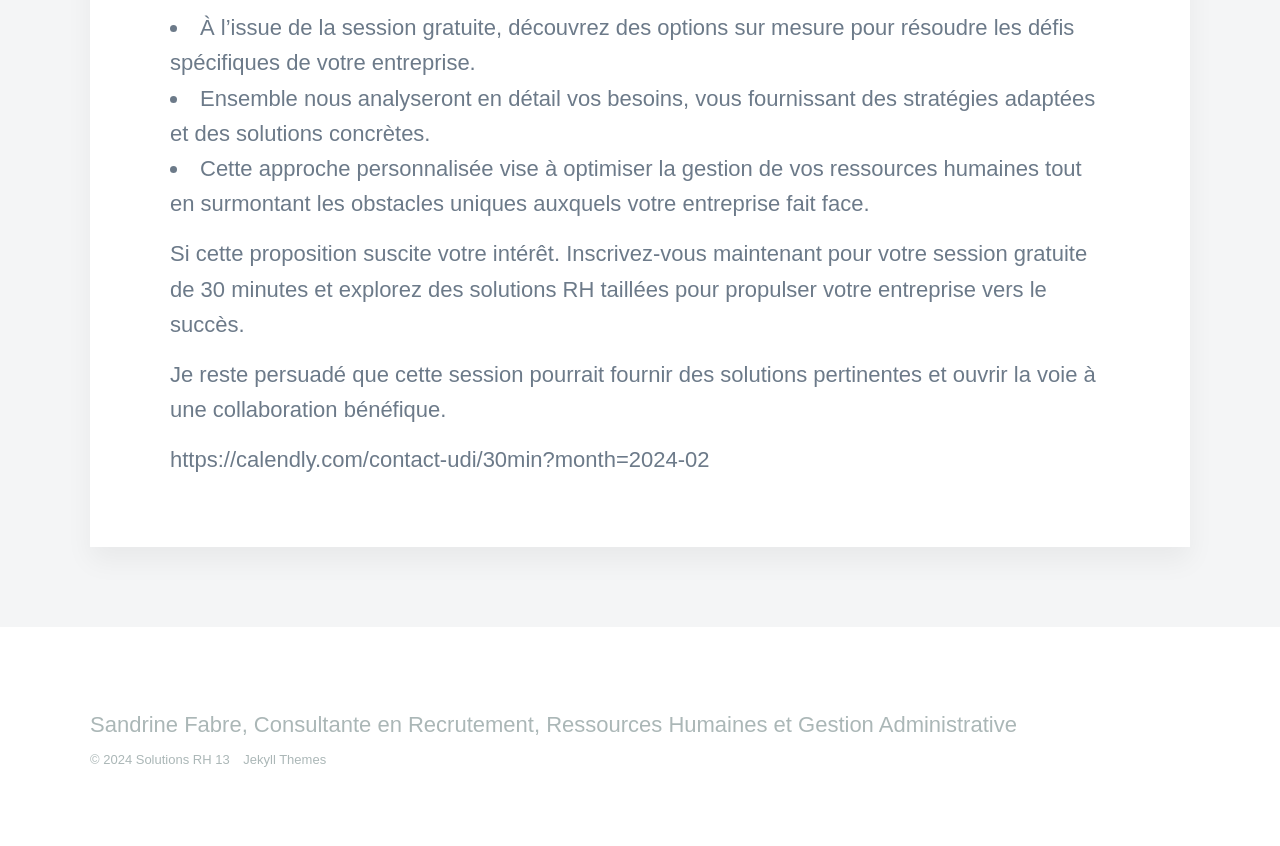
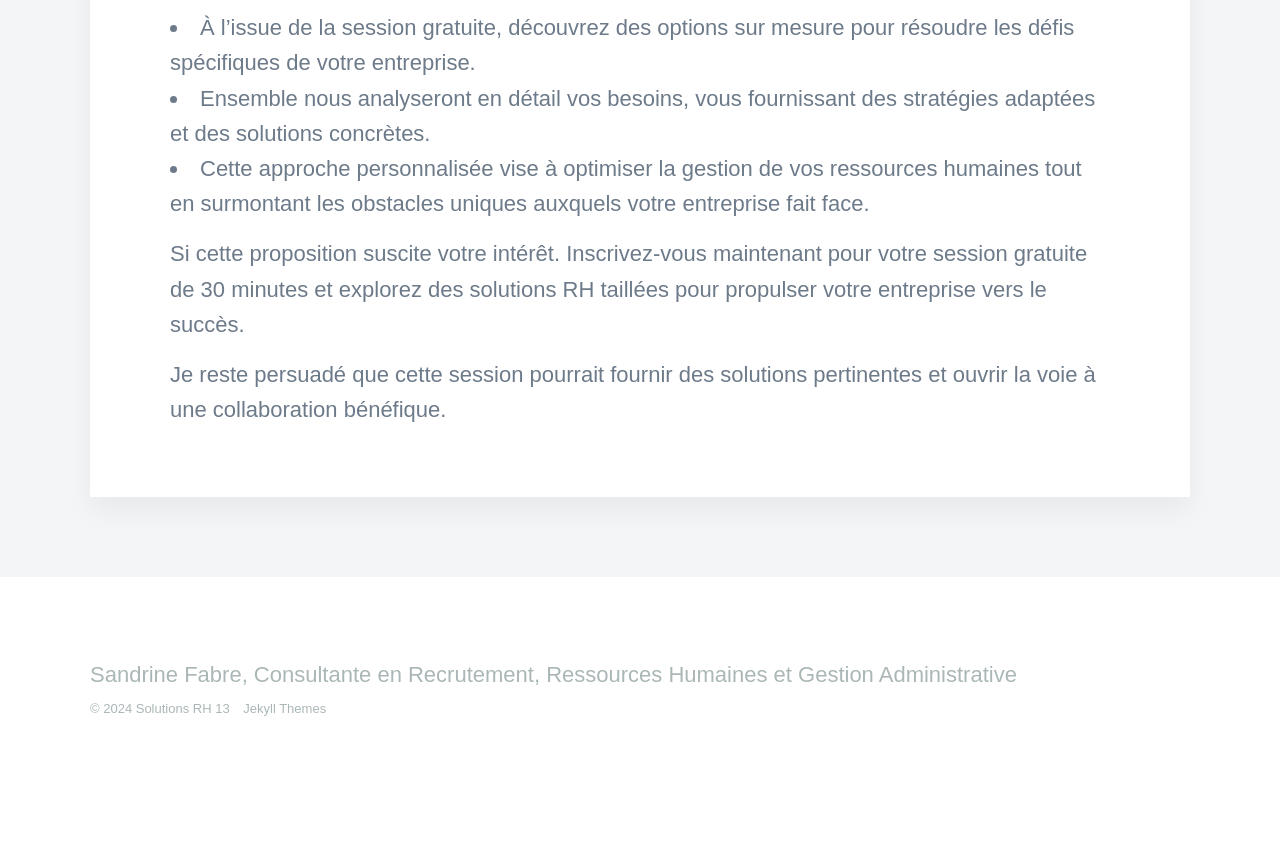
Before and after one commit to jeyries/solutionsrh13, a Jekyll site: the page built from _projects/2024-01-31-session-decouverte.md, in a window 1280 px wide. Shown: the part 592-1438 px from the top of the page. Built offline with Jekyll 4.4.1, drawn with Linux system fonts in a browser that asks for light colours; nearby versions of some CDN libraries; some web fonts are replaced; after the commit the page ends 1387 px from its top, so only the background shows below that; some of the changed lines change nothing that is shown.

Commit message:
Update 2024-01-31-session-decouverte.md

```diff
--- a/_projects/2024-01-31-session-decouverte.md
+++ b/_projects/2024-01-31-session-decouverte.md
@@ -14,5 +14,3 @@ featured_image: '/images/work-01-sablier.jpg'
 Si cette proposition suscite votre intérêt. Inscrivez-vous maintenant pour votre session gratuite de 30 minutes et explorez des solutions RH taillées pour propulser votre entreprise vers le succès.
 
 Je reste persuadé que cette session pourrait fournir des solutions pertinentes et ouvrir la voie à une collaboration bénéfique.
-
-https://calendly.com/contact-udi/30min?month=2024-02
```
